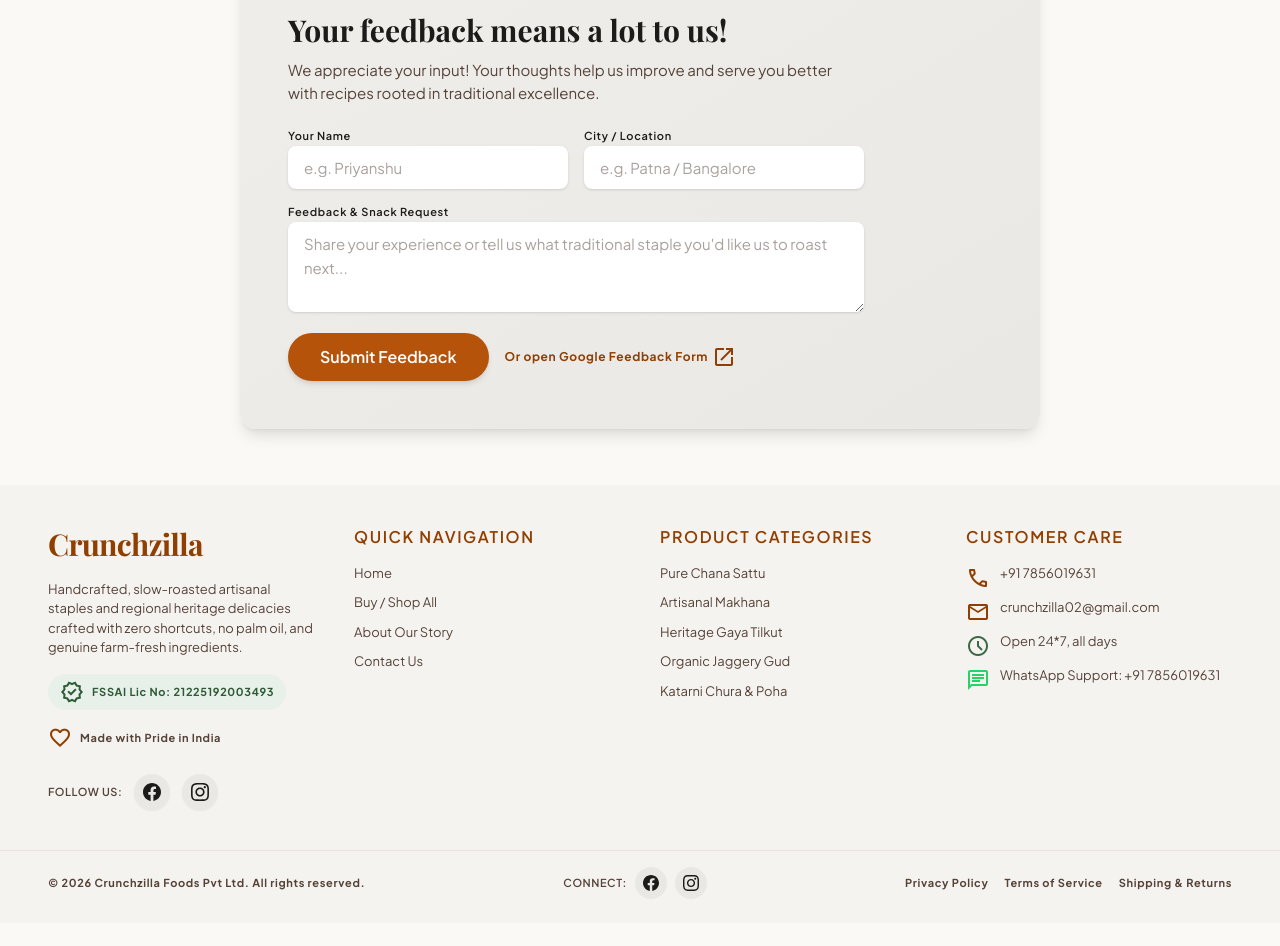
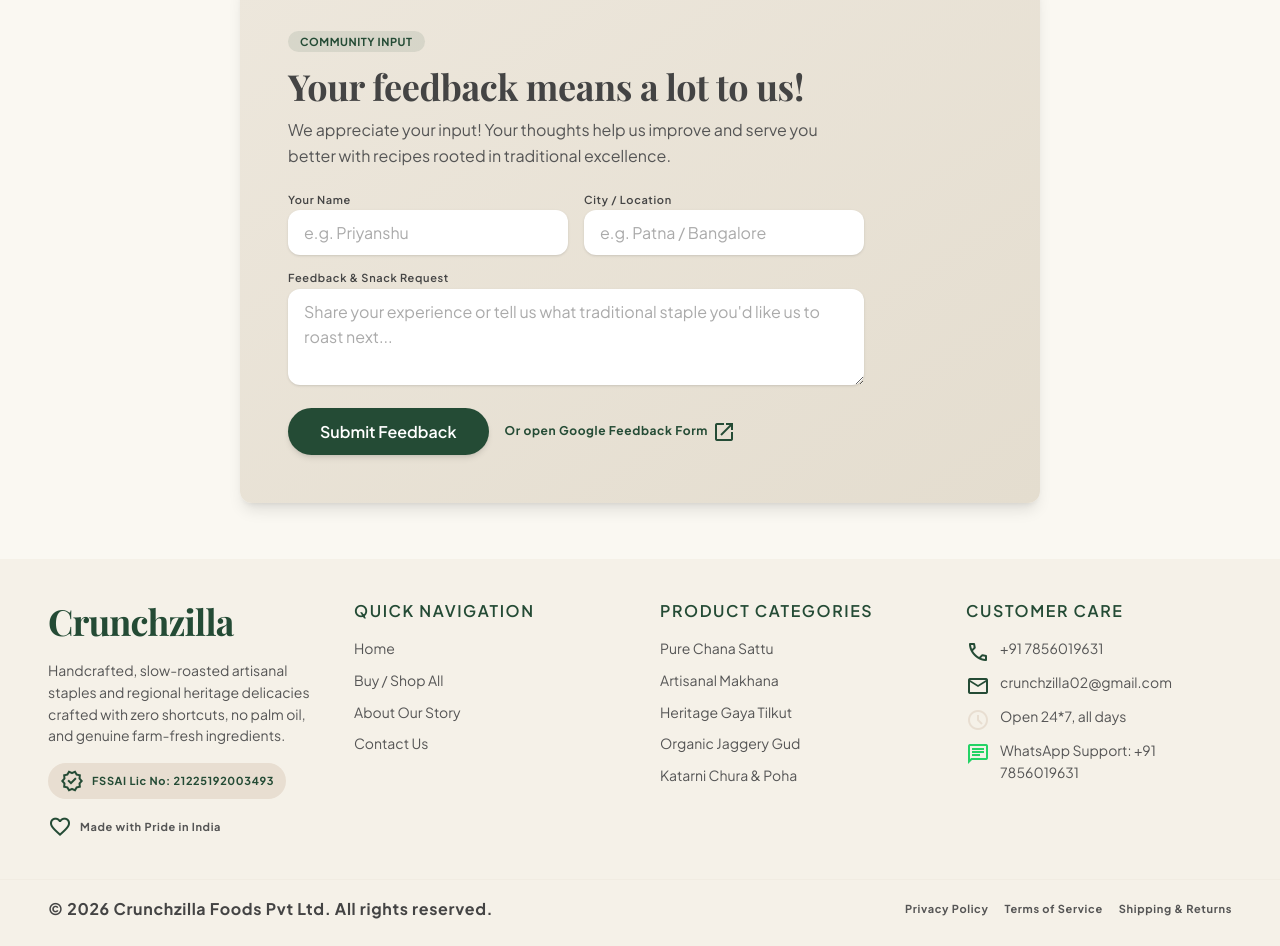
Before and after one commit to Ankit12320/crunchzilla-ui, a Next.js app: page / in a window 1280 px wide. Shown: the part 4484-5430 px from the top of the page. Before the commit the page ends 5407 px from the top, so only its background shows below. Built offline with nearby package versions, Linux system fonts and the light colour scheme.

Commit message:
feat(design-system): unify global design system, remove Facebook and Instagram across all pages

```diff
--- a/next.config.ts
+++ b/next.config.ts
@@ -2,6 +2,9 @@ import type { NextConfig } from "next";
 
 const nextConfig: NextConfig = {
   devIndicators: false,
+  turbopack: {
+    root: __dirname,
+  },
 };
 
 export default nextConfig;
--- a/src/components/common/SectionHeading.tsx
+++ b/src/components/common/SectionHeading.tsx
@@ -24,7 +24,7 @@ export default function SectionHeading({
       >
         {eyebrow}
       </span>
-      <h2 className="font-display text-headline-md font-bold text-on-surface">{title}</h2>
+      <h2 className="font-display text-headline-md font-bold text-primary">{title}</h2>
       {description && (
         <p className="mt-2 text-body-md text-on-surface-variant">{description}</p>
       )}
--- a/src/components/common/SocialIcons.tsx
+++ /dev/null
@@ -1,32 +0,0 @@
-interface SocialIconProps {
-  className?: string;
-  size?: number;
-}
-
-export function FacebookIcon({ className = "h-5 w-5", size }: SocialIconProps) {
-  return (
-    <svg
-      viewBox="0 0 24 24"
-      fill="currentColor"
-      aria-hidden="true"
-      className={className}
-      style={size ? { width: size, height: size } : undefined}
-    >
-      <path d="M24 12.073c0-6.627-5.373-12-12-12s-12 5.373-12 12c0 5.99 4.388 10.954 10.125 11.854v-8.385H7.078v-3.47h3.047V9.43c0-3.007 1.792-4.669 4.533-4.669 1.312 0 2.686.235 2.686.235v2.953H15.83c-1.491 0-1.956.925-1.956 1.874v2.25h3.328l-.532 3.47h-2.796v8.385C19.612 23.027 24 18.062 24 12.073z" />
-    </svg>
-  );
-}
-
-export function InstagramIcon({ className = "h-5 w-5", size }: SocialIconProps) {
-  return (
-    <svg
-      viewBox="0 0 24 24"
-      fill="currentColor"
-      aria-hidden="true"
-      className={className}
-      style={size ? { width: size, height: size } : undefined}
-    >
-      <path d="M12 2.163c3.204 0 3.584.012 4.85.07 3.252.148 4.771 1.691 4.919 4.919.058 1.265.069 1.645.069 4.849 0 3.205-.012 3.584-.069 4.849-.149 3.225-1.664 4.771-4.919 4.919-1.266.058-1.644.07-4.85.07-3.204 0-3.584-.012-4.849-.07-3.26-.149-4.771-1.699-4.919-4.92-.058-1.265-.07-1.644-.07-4.849 0-3.204.013-3.583.07-4.849.149-3.227 1.664-4.771 4.919-4.919 1.266-.057 1.645-.069 4.849-.069zm0-2.163c-3.259 0-3.667.014-4.947.072-4.358.2-6.78 2.618-6.98 6.98-.059 1.281-.073 1.689-.073 4.948 0 3.259.014 3.668.072 4.948.2 4.358 2.618 6.78 6.98 6.98 1.281.058 1.689.072 4.948.072 3.259 0 3.668-.014 4.948-.072 4.354-.2 6.782-2.618 6.979-6.98.059-1.28.073-1.689.073-4.948 0-3.259-.014-3.667-.072-4.947-.196-4.354-2.617-6.78-6.979-6.98-1.281-.059-1.69-.073-4.949-.073zm0 5.838c-3.403 0-6.162 2.759-6.162 6.162s2.759 6.163 6.162 6.163 6.162-2.759 6.162-6.163c0-3.403-2.759-6.162-6.162-6.162zm0 10.162c-2.209 0-4-1.79-4-4 0-2.209 1.791-4 4-4s4 1.791 4 4c0 2.21-1.791 4-4 4zm6.406-11.845c-.796 0-1.441.645-1.441 1.44s.645 1.44 1.441 1.44c.795 0 1.439-.645 1.439-1.44s-.644-1.44-1.439-1.44z" />
-    </svg>
-  );
-}
--- a/src/components/layout/Footer.tsx
+++ b/src/components/layout/Footer.tsx
@@ -1,6 +1,5 @@
 import Link from "next/link";
 import Icon from "@/components/common/Icon";
-import { FacebookIcon, InstagramIcon } from "@/components/common/SocialIcons";
 import { FOOTER_CATEGORIES, LEGAL_LINKS, NAV_LINKS, SITE } from "@/constants/site";
 import { whatsappLink } from "@/lib/whatsapp";
 
@@ -36,31 +35,6 @@ export default function Footer() {
           <div className="flex items-center gap-2 text-label-sm text-on-surface-variant">
             <Icon name="favorite" className="text-[18px] text-primary" />
             Made with Pride in India
-          </div>
-          <div className="flex items-center gap-3 pt-2">
-            <span className="text-label-sm font-semibold uppercase tracking-wider text-on-surface-variant">
-              Follow Us:
-            </span>
-            <a
-              href={SITE.facebookUrl}
-              target="_blank"
-              rel="noopener noreferrer"
-              aria-label="Follow Crunchzilla on Facebook"
-              className="flex h-9 w-9 items-center justify-center rounded-full bg-surface-container-high text-on-surface shadow-xs transition-all duration-200 hover:bg-[#1877F2] hover:text-white hover:scale-110 active:scale-95"
-              title="Facebook"
-            >
-              <FacebookIcon className="h-4.5 w-4.5" />
-            </a>
-            <a
-              href={SITE.instagramUrl}
-              target="_blank"
-              rel="noopener noreferrer"
-              aria-label="Follow Crunchzilla on Instagram"
-              className="flex h-9 w-9 items-center justify-center rounded-full bg-surface-container-high text-on-surface shadow-xs transition-all duration-200 hover:bg-gradient-to-tr hover:from-[#f09433] hover:via-[#dc2743] hover:to-[#bc1888] hover:text-white hover:scale-110 active:scale-95"
-              title="Instagram"
-            >
-              <InstagramIcon className="h-4.5 w-4.5" />
-            </a>
           </div>
         </div>
 
@@ -117,31 +91,6 @@ export default function Footer() {
         <p>
           © {new Date().getFullYear()} {SITE.legalName}. All rights reserved.
         </p>
-        <div className="flex items-center gap-2">
-          <span className="text-label-xs font-semibold uppercase tracking-wider text-on-surface-variant">
-            Connect:
-          </span>
-          <a
-            href={SITE.facebookUrl}
-            target="_blank"
-            rel="noopener noreferrer"
-            aria-label="Crunchzilla on Facebook"
-            className="flex h-8 w-8 items-center justify-center rounded-full bg-surface-container-high text-on-surface transition-all duration-200 hover:bg-[#1877F2] hover:text-white hover:scale-110 active:scale-95"
-            title="Facebook"
-          >
-            <FacebookIcon className="h-4 w-4" />
-          </a>
-          <a
-            href={SITE.instagramUrl}
-            target="_blank"
-            rel="noopener noreferrer"
-            aria-label="Crunchzilla on Instagram"
-            className="flex h-8 w-8 items-center justify-center rounded-full bg-surface-container-high text-on-surface transition-all duration-200 hover:bg-gradient-to-tr hover:from-[#f09433] hover:via-[#dc2743] hover:to-[#bc1888] hover:text-white hover:scale-110 active:scale-95"
-            title="Instagram"
-          >
-            <InstagramIcon className="h-4 w-4" />
-          </a>
-        </div>
         <div className="flex flex-wrap items-center justify-center gap-4">
           {LEGAL_LINKS.map(({ label, href }) => (
             <Link key={label} href={href} className={linkClass}>
--- a/src/constants/site.ts
+++ b/src/constants/site.ts
@@ -13,10 +13,6 @@ export const SITE = {
   supportHours: "24*7",
   freeShippingAbove: 499,
   fulfillmentHubs: "Patna / Bihar & Bengaluru, Karnataka",
-  instagramHandle: "@crunchzilla02",
-  instagramUrl: "https://www.instagram.com/crunchzilla02/",
-  facebookUrl:
-    "https://www.facebook.com/profile.php?id=61580215401129&sk=directory_intro",
   fssaiLicense: "21225192003493",
   rating: "4.9/5",
   happyHouseholds: "500+",
--- a/src/styles/base.css
+++ b/src/styles/base.css
@@ -1,14 +1,75 @@
-/* Element-level defaults */
+/* Element-level defaults & Global Design System Standards */
 
 @layer base {
   * {
     @apply border-border outline-ring/50;
+    box-sizing: border-box;
   }
+
   html {
     @apply font-sans;
+    background-color: #faf8f2;
+    color: #444444;
   }
+
   body {
-    @apply bg-surface text-body-md text-on-surface;
+    @apply bg-surface font-sans text-on-surface;
+    font-size: 16px;
+    line-height: 1.6;
+    color: #444444;
+    background-color: #faf8f2;
     overscroll-behavior: none;
+    -webkit-font-smoothing: antialiased;
+    -moz-osx-font-smoothing: grayscale;
+  }
+
+  /* ── Consistent Headings (Dark green #244B35) ── */
+  h1, .h1 {
+    color: #244b35;
+    font-size: clamp(30px, 4vw, 48px);
+    line-height: 1.2;
+    font-weight: 700;
+    letter-spacing: -0.015em;
+  }
+
+  h2, .h2 {
+    color: #244b35;
+    font-size: clamp(24px, 3vw, 36px);
+    line-height: 1.25;
+    font-weight: 600;
+    letter-spacing: -0.01em;
+  }
+
+  h3, .h3 {
+    color: #244b35;
+    font-size: clamp(20px, 2.5vw, 24px);
+    line-height: 1.3;
+    font-weight: 600;
+  }
+
+  /* ── Body text (Dark grey #444444, 16px) ── */
+  p {
+    font-size: 1rem;
+    line-height: 1.6;
+    color: #444444;
+  }
+
+  /* ── Pictures: Consistent image style, rounded corners (12px) ── */
+  img {
+    border-radius: 12px;
+  }
+
+  /* ── Cards: Consistent border (1px #E6DFD5), 12px radius, padding (20-24px) ── */
+  article,
+  figure,
+  [data-slot="card"] {
+    border-radius: 12px;
+  }
+
+  /* ── Buttons & Interactive Elements ── */
+  button,
+  .btn {
+    border-radius: 12px;
+    transition: all 0.2s ease-in-out;
   }
 }
--- a/src/styles/theme.css
+++ b/src/styles/theme.css
@@ -7,8 +7,8 @@
 
 @theme inline {
   /* ── Fonts (loaded via next/font in app/layout.tsx) ── */
-  --font-sans: var(--font-jakarta), ui-sans-serif, system-ui, sans-serif;
-  --font-display: var(--font-playfair), ui-serif, Georgia, serif;
+  --font-sans: var(--font-jakarta), ui-sans-serif, system-ui, -apple-system, BlinkMacSystemFont, "Segoe UI", Roboto, sans-serif;
+  --font-display: var(--font-playfair), var(--font-jakarta), ui-serif, Georgia, serif;
 
   /* ── shadcn/ui bridge ── */
   --color-background: var(--background);
@@ -30,96 +30,99 @@
   --color-input: var(--input);
   --color-ring: var(--ring);
 
-  --radius-sm: calc(var(--radius) * 0.5);
-  --radius-md: calc(var(--radius) * 0.75);
-  --radius-lg: var(--radius);
-  --radius-xl: calc(var(--radius) * 1.5);
-  --radius-2xl: calc(var(--radius) * 2);
+  --radius-sm: 6px;
+  --radius-md: 8px;
+  --radius-lg: 12px;
+  --radius-xl: 12px;
+  --radius-2xl: 12px;
 
-  /* ── MD3 surfaces ── */
-  --color-surface: #fbf9f6;
-  --color-surface-dim: #dbdad7;
-  --color-surface-bright: #fbf9f6;
-  --color-surface-variant: #e4e2df;
+  /* ── MD3 surfaces (Off-white / cream #FAF8F2) ── */
+  --color-surface: #faf8f2;
+  --color-surface-dim: #ede7dc;
+  --color-surface-bright: #faf8f2;
+  --color-surface-variant: #f2ece1;
   --color-surface-container-lowest: #ffffff;
-  --color-surface-container-low: #f5f3f0;
-  --color-surface-container: #efeeeb;
-  --color-surface-container-high: #eae8e5;
-  --color-surface-container-highest: #e4e2df;
-  --color-on-surface: #1b1c1a;
-  --color-on-surface-variant: #564338;
-  --color-inverse-surface: #30312f;
-  --color-inverse-on-surface: #f2f0ed;
+  --color-surface-container-low: #f5f1e8;
+  --color-surface-container: #ede7dc;
+  --color-surface-container-high: #e4ddcf;
+  --color-surface-container-highest: #dbd3c5;
+  --color-on-surface: #444444;
+  --color-on-surface-variant: #555555;
+  --color-inverse-surface: #244b35;
+  --color-inverse-on-surface: #faf8f2;
   --color-outline: #897267;
-  --color-outline-variant: #ddc1b3;
+  --color-outline-variant: #e6dfd5;
 
-  /* ── MD3 primary (roasted brown) ── */
+  /* ── Primary brand: Deep green (#244B35) ── */
   --color-on-primary: #ffffff;
-  --color-primary-container: #b45309;
-  --color-on-primary-container: #fff1eb;
-  --color-primary-fixed: #ffdbca;
-  --color-primary-fixed-dim: #ffb68e;
-  --color-on-primary-fixed: #331200;
+  --color-primary-container: #244b35;
+  --color-on-primary-container: #ffffff;
+  --color-primary-fixed: #e8ded1;
+  --color-primary-fixed-dim: #dbd3c5;
+  --color-on-primary-fixed: #244b35;
 
-  /* ── MD3 secondary (leaf green) ── */
-  --color-on-secondary: #ffffff;
-  --color-secondary-container: #bdefbf;
-  --color-on-secondary-container: #426e48;
-  --color-secondary-fixed: #bdefbf;
-  --color-on-secondary-fixed: #002109;
+  /* ── Secondary brand: Warm beige (#E8DED1) ── */
+  --color-on-secondary: #244b35;
+  --color-secondary-container: #e8ded1;
+  --color-on-secondary-container: #244b35;
+  --color-secondary-fixed: #e8ded1;
+  --color-on-secondary-fixed: #244b35;
 
-  /* ── MD3 tertiary ── */
-  --color-tertiary: #884400;
-  --color-tertiary-container: #ad5800;
-  --color-on-tertiary-container: #fff1e9;
-  --color-tertiary-fixed: #ffdcc5;
-  --color-on-tertiary-fixed: #301400;
+  /* ── Tertiary brand ── */
+  --color-tertiary: #244b35;
+  --color-tertiary-container: #1b3b29;
+  --color-on-tertiary-container: #ffffff;
+  --color-tertiary-fixed: #e8ded1;
+  --color-on-tertiary-fixed: #244b35;
 
   /* ── MD3 error ── */
   --color-error: #ba1a1a;
   --color-error-container: #ffdad6;
   --color-on-error-container: #93000a;
 
-  /* ── Brand palette ── */
-  --color-golden-sand: #faf4de;
-  --color-warm-cream: #faf8f5;
+  /* ── Unified Brand Palette ── */
+  --color-golden-sand: #e8ded1;
+  --color-warm-cream: #faf8f2;
   --color-pure-parchment: #ffffff;
-  --color-cardamom-light: #e8f0ea;
-  --color-roasted-terracotta: #b45309;
+  --color-cardamom-light: #e8ded1;
+  --color-roasted-terracotta: #244b35;
   --color-warm-amber: #d97706;
-  --color-spiced-tangerine: #e67e22;
-  --color-botanical-forest: #2e5a36;
-  --color-charcoal-bark: #1f2937;
+  --color-spiced-tangerine: #244b35;
+  --color-botanical-forest: #244b35;
+  --color-charcoal-bark: #444444;
   --color-whatsapp-emerald: #25d366;
 
-  /* ── Type scale ── */
-  --text-display: 3.5rem;
-  --text-display--line-height: 1.15;
+  /* ── Type scale (Standardized sizes) ── */
+  /* H1: 40–48px desktop, 30–34px mobile */
+  --text-display: clamp(2.5rem, 4vw, 3rem);
+  --text-display--line-height: 1.2;
   --text-display--letter-spacing: -0.02em;
-  --text-display--font-weight: 600;
+  --text-display--font-weight: 700;
 
-  --text-display-mobile: 2.25rem;
+  --text-display-mobile: clamp(1.875rem, 3.5vw, 2.125rem);
   --text-display-mobile--line-height: 1.2;
   --text-display-mobile--letter-spacing: -0.01em;
-  --text-display-mobile--font-weight: 600;
+  --text-display-mobile--font-weight: 700;
 
-  --text-headline-lg: 2.5rem;
+  --text-headline-lg: clamp(2.5rem, 4vw, 3rem);
   --text-headline-lg--line-height: 1.2;
   --text-headline-lg--letter-spacing: -0.015em;
-  --text-headline-lg--font-weight: 600;
+  --text-headline-lg--font-weight: 700;
 
-  --text-headline-lg-mobile: 1.75rem;
+  --text-headline-lg-mobile: clamp(1.875rem, 3.5vw, 2.125rem);
   --text-headline-lg-mobile--line-height: 1.25;
   --text-headline-lg-mobile--letter-spacing: -0.01em;
-  --text-headline-lg-mobile--font-weight: 600;
+  --text-headline-lg-mobile--font-weight: 700;
 
-  --text-headline-md: 1.875rem;
-  --text-headline-md--line-height: 1.3;
-  --text-headline-md--font-weight: 500;
+  /* H2: 30–36px desktop, 24–28px mobile */
+  --text-headline-md: clamp(1.5rem, 3vw, 2.25rem);
+  --text-headline-md--line-height: 1.25;
+  --text-headline-md--font-weight: 600;
 
-  --text-headline-sm: 1.375rem;
-  --text-headline-sm--line-height: 1.35;
-  --text-headline-sm--font-weight: 500;
+  /* H3: 20–24px */
+  --text-headline-sm: clamp(1.25rem, 2.5vw, 1.5rem);
+  --text-headline-sm--line-height: 1.3;
+  --text-headline-sm--font-weight: 600;
 
   --text-title-lg: 1.25rem;
   --text-title-lg--line-height: 1.4;
@@ -136,11 +139,12 @@
   --text-body-lg: 1.125rem;
   --text-body-lg--line-height: 1.6;
 
-  --text-body-md: 0.9375rem;
-  --text-body-md--line-height: 1.55;
+  /* Body text: 16px (1rem), 1.6 line height */
+  --text-body-md: 1rem;
+  --text-body-md--line-height: 1.6;
 
-  --text-body-sm: 0.8125rem;
-  --text-body-sm--line-height: 1.5;
+  --text-body-sm: 0.875rem;
+  --text-body-sm--line-height: 1.55;
 
   --text-label-lg: 0.875rem;
   --text-label-lg--line-height: 1.2;
@@ -158,28 +162,28 @@
   --text-label-sm--font-weight: 700;
 }
 
-/* shadcn/ui semantic variables mapped onto the brand palette */
+/* Design System Standards Mapped onto Semantic Variables */
 :root {
-  --background: #fbf9f6;
-  --foreground: #1b1c1a;
+  --background: #faf8f2;
+  --foreground: #444444;
   --card: #ffffff;
-  --card-foreground: #1b1c1a;
+  --card-foreground: #444444;
   --popover: #ffffff;
-  --popover-foreground: #1b1c1a;
-  --primary: #903f00;
+  --popover-foreground: #444444;
+  --primary: #244b35;
   --primary-foreground: #ffffff;
-  --secondary: #3c6843;
-  --secondary-foreground: #ffffff;
-  --muted: #efeeeb;
-  --muted-foreground: #564338;
-  --accent: #eae8e5;
-  --accent-foreground: #1b1c1a;
+  --secondary: #e8ded1;
+  --secondary-foreground: #244b35;
+  --muted: #f5f1e8;
+  --muted-foreground: #666666;
+  --accent: #ede7dc;
+  --accent-foreground: #244b35;
   --destructive: #ba1a1a;
-  --border: #ddc1b3;
-  --input: #ddc1b3;
-  --ring: #903f00;
-  --radius: 0.5rem;
+  --border: #e6dfd5;
+  --input: #e6dfd5;
+  --ring: #244b35;
+  --radius: 12px;
 
-  /* Sticky header = 5rem nav row (announcement bar disabled) */
+  /* Sticky header = 5rem nav row */
   --header-height: 5rem;
 }
```
Also changed, not shown: src/components/contact/ContactChannels.tsx (+0 -18 lines).
